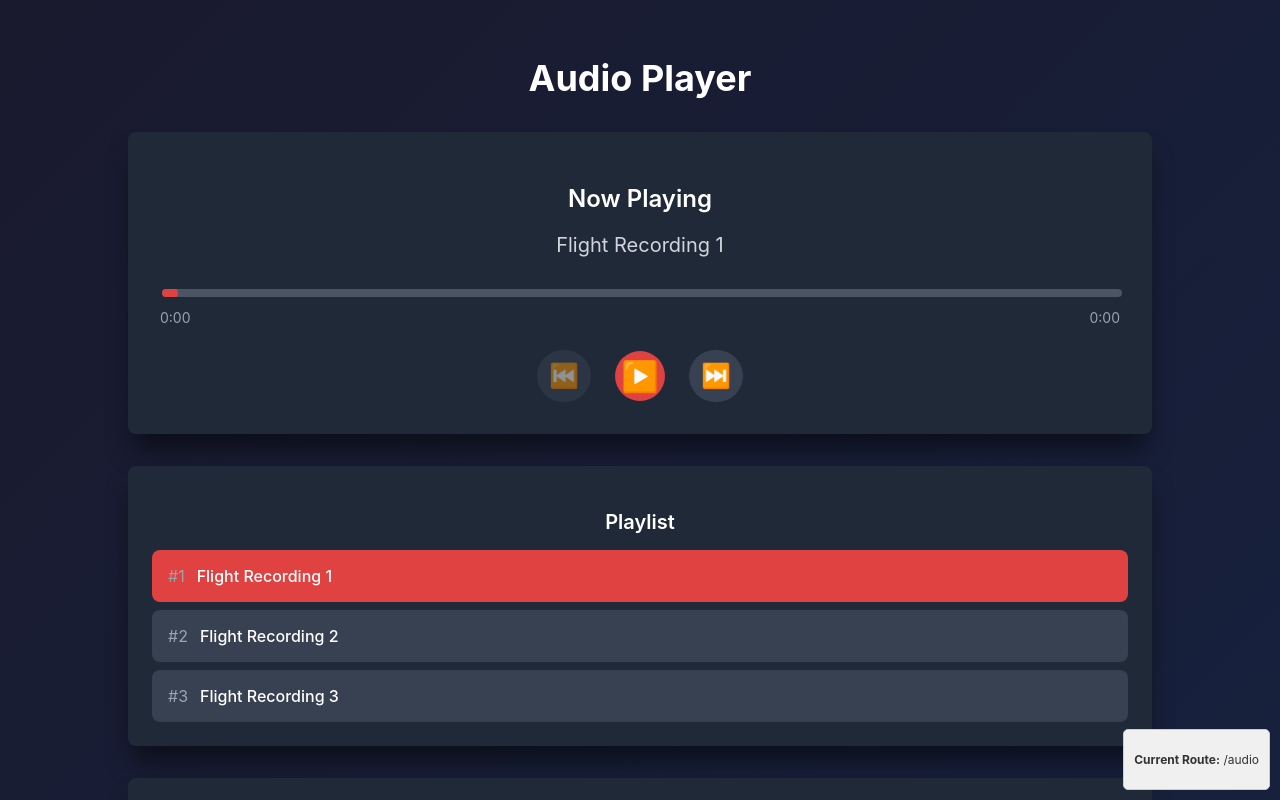
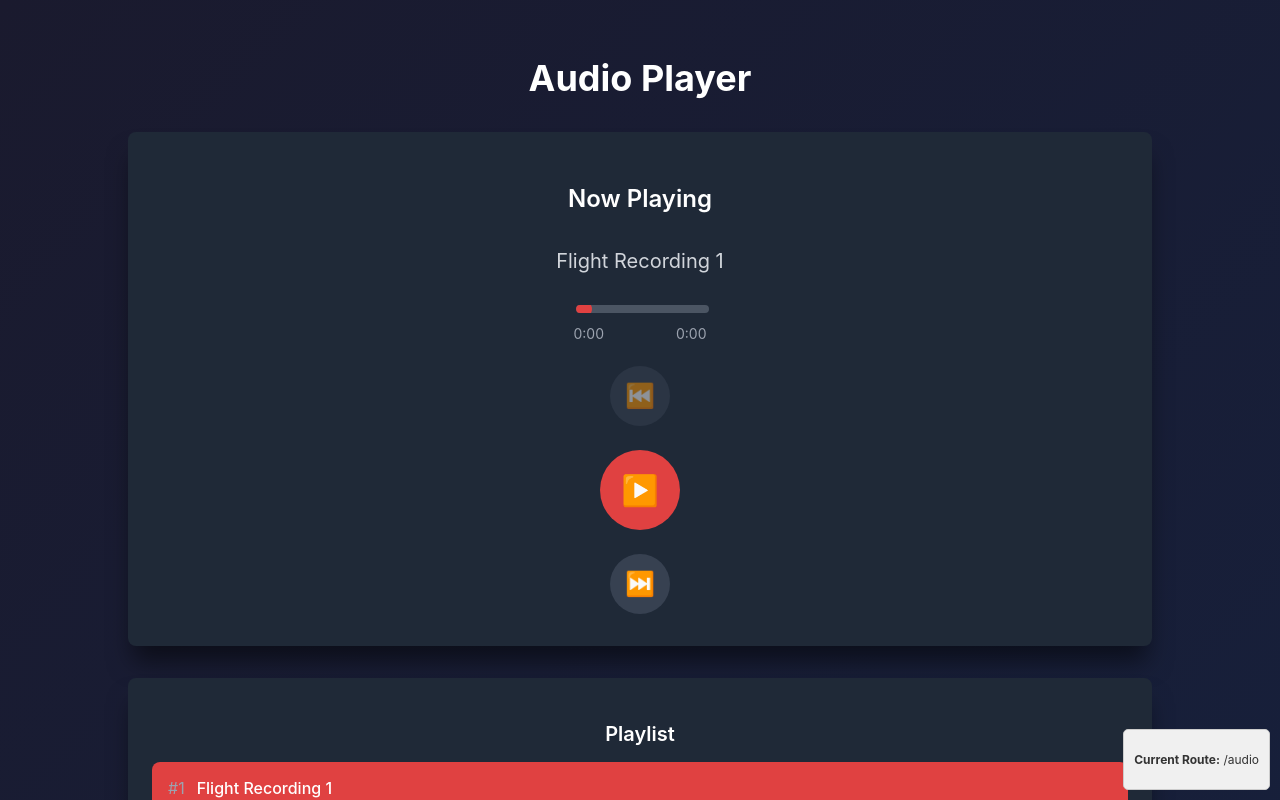
Before and after one commit to GiannfrancoC340/ACM-test-again, a React (Vite) app: page /audio in a window 1280 px wide. Shown: the top 800 px of the page. Built offline with nearby package versions, Linux system fonts and the light colour scheme; no server answers.

Commit message:
Did some slight modifications

```diff
--- a/src/Components/AudioPlayer.css
+++ b/src/Components/AudioPlayer.css
@@ -26,6 +26,11 @@
   padding: 2rem;
   margin-bottom: 2rem;
   box-shadow: 0 20px 25px -5px rgba(0, 0, 0, 0.5);
+  display: flex;
+  flex-direction: column;
+  align-items: center;
+  justify-content: center;
+  min-height: 400px;
 }
 
 .now-playing-title {
@@ -85,6 +90,7 @@
 /* Controls */
 .controls-container {
   display: flex;
+  flex-direction: column;
   align-items: center;
   justify-content: center;
   gap: 1.5rem;
@@ -99,6 +105,11 @@
   cursor: pointer;
   transition: all 0.3s;
   font-size: 1.5rem;
+  width: 60px;
+  height: 60px;
+  display: flex;
+  align-items: center;
+  justify-content: center;
 }
 
 .control-btn:hover:not(:disabled) {
@@ -119,6 +130,11 @@
   cursor: pointer;
   transition: all 0.3s;
   font-size: 1.875rem;
+  width: 80px;
+  height: 80px;
+  display: flex;
+  align-items: center;
+  justify-content: center;
 }
 
 .play-pause-btn:hover {
--- a/src/Components/AudioPlayer.jsx
+++ b/src/Components/AudioPlayer.jsx
@@ -21,6 +21,12 @@ export default function AudioPlayer() {
       url: "/audio/recording3.mp3",
       transcript: "/audio/recording3.txt"
     },
+    {
+    id: 4,
+    title: "Flight Recording 4 - Hudson",
+    url: "/audio/hudson.mp3",
+    transcript: "/audio/hudson.txt"
+  },
   ]);
 
   const [currentTrack, setCurrentTrack] = useState(0);
```
Also changed, not shown: public/audio/recording1.txt, public/audio/recording2.txt (added), public/audio/recording3.txt (added), 2 other files (tests, documents, lock files or other folders).
